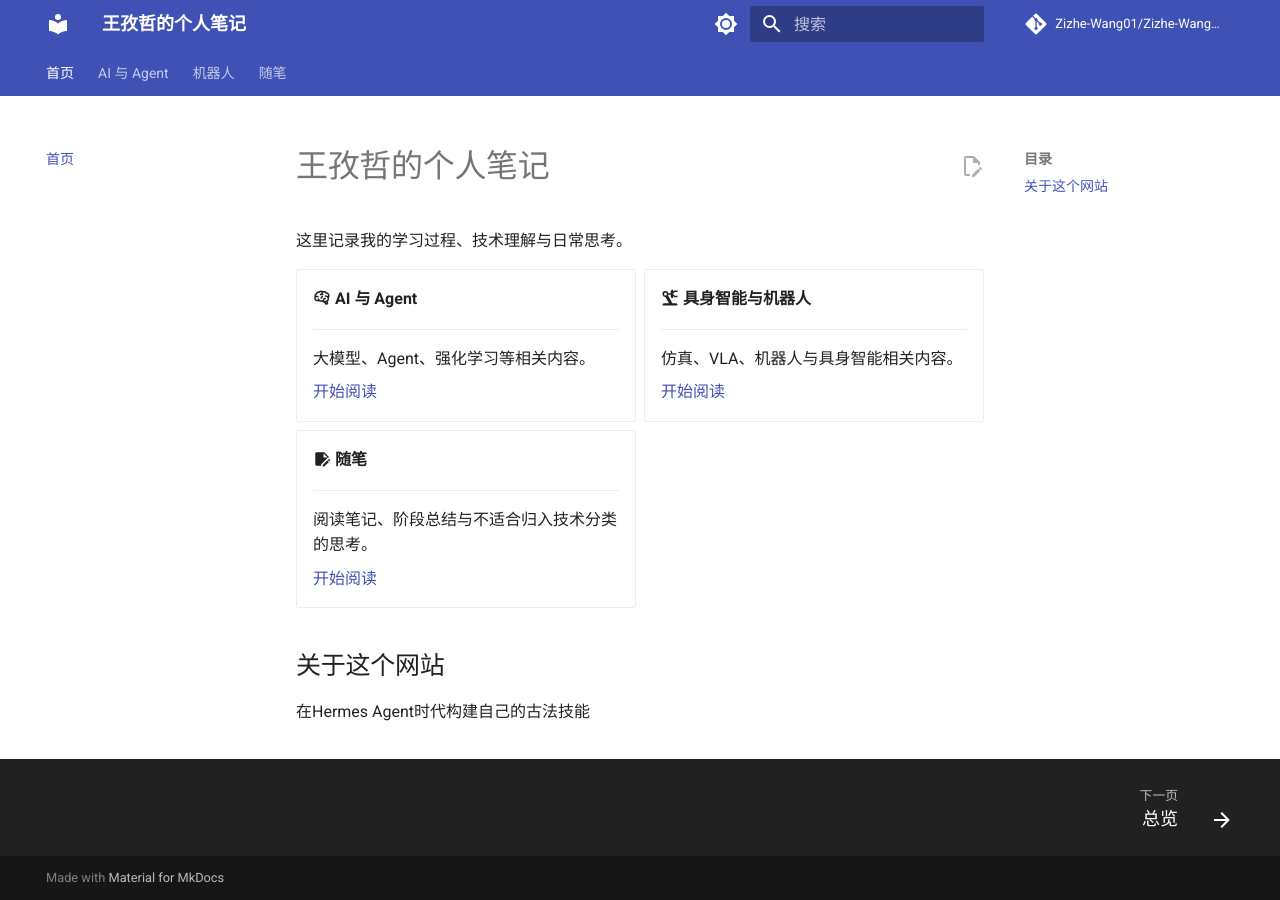
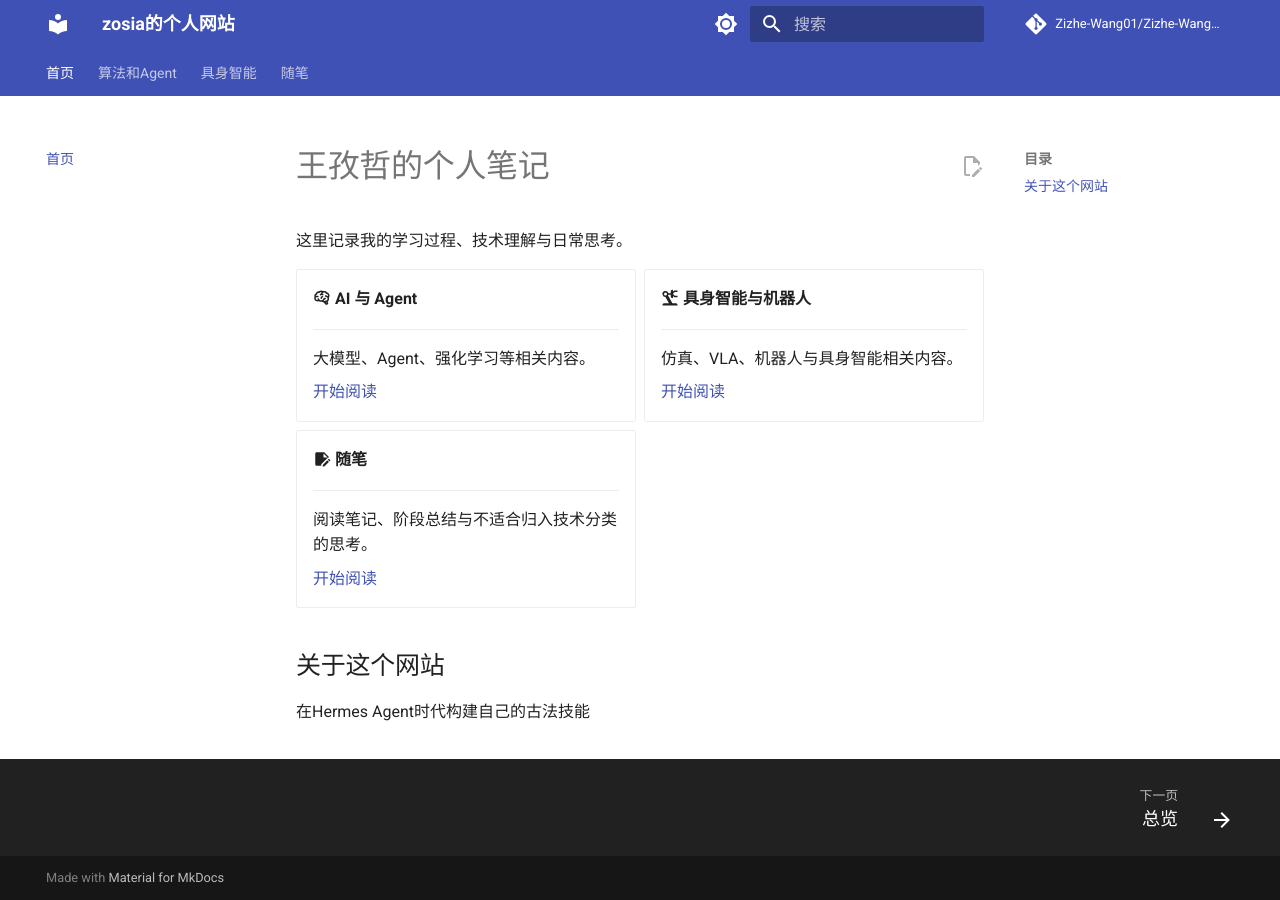
Before and after one commit to Zizhe-Wang01/Zizhe-Wang01.github.io, an MkDocs documentation site: the page built from docs/index.md, in a window 1280 px wide. Built offline with MkDocs 1.6.1 and Material for MkDocs 9.7.7, drawn with Linux system fonts in a browser that asks for light colours; comment, search, counter and statistics services are not loaded.

```diff
--- a/mkdocs.yml
+++ b/mkdocs.yml
@@ -1,5 +1,5 @@
-site_name: 王孜哲的个人笔记
-site_description: 记录编程、人工智能、机器人与日常思考
+site_name: zosia的个人网站
+site_description: zosia的个人网站
 site_url: https://zizhe-wang01.github.io/
 
 repo_name: Zizhe-Wang01/Zizhe-Wang01.github.io
@@ -61,11 +61,12 @@ markdown_extensions:
 
 nav:
   - 首页: index.md
-  - AI 与 Agent:
+  - 算法和Agent:
       - 总览: ai/index.md
+      - 强化学习: ai/reinforcement-learning.md
       - Agentic RL: ai/agenticrl.md
-      - 强化学习: ai/reinforcement-learning.md
-  - 机器人:
+      - RLHF: ai/rlhf.md
+  - 具身智能:
       - 总览: robotics/index.md
       - Isaac Sim: robotics/isaac-sim.md
   - 随笔:
```
